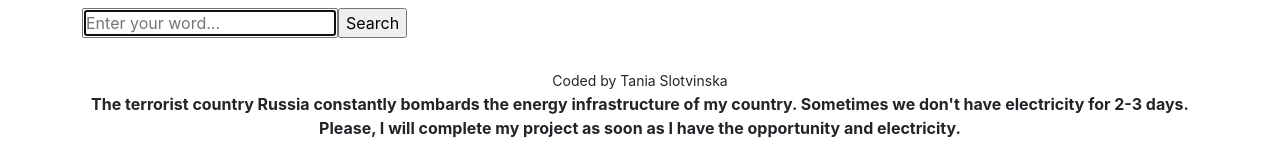
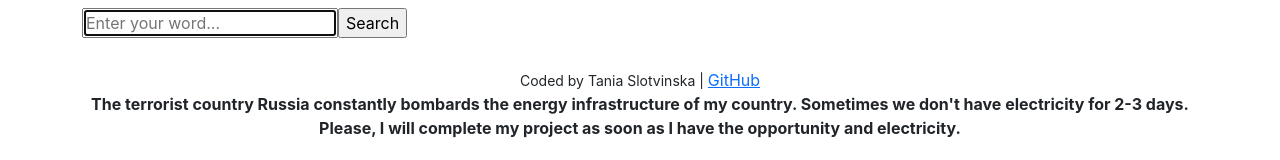
Before and after one commit to Izymryda/Dictionary-Project, a React (Create React App) app in the folder dictionary-project/: page / in a window 1280 px wide. Shown: the part 122-282 px from the top of the page. Built offline with nearby package versions, Linux system fonts and the light colour scheme.

Commit message:
add a git Hub link

```diff
--- a/dictionary-project/src/App.js
+++ b/dictionary-project/src/App.js
@@ -13,7 +13,10 @@ export default function App() {
           <Dictionary />
         </main>
         <footer className="App-footer">
-          <small>Coded by Tania Slotvinska</small>
+          <small>Coded by Tania Slotvinska | </small>{" "}
+          <a href="https://github.com/Izymryda/Dictionary-Project/tree/master/dictionary-project">
+            GitHub
+          </a>
           <br />
           <b>
             The terrorist country Russia constantly bombards the energy
```
